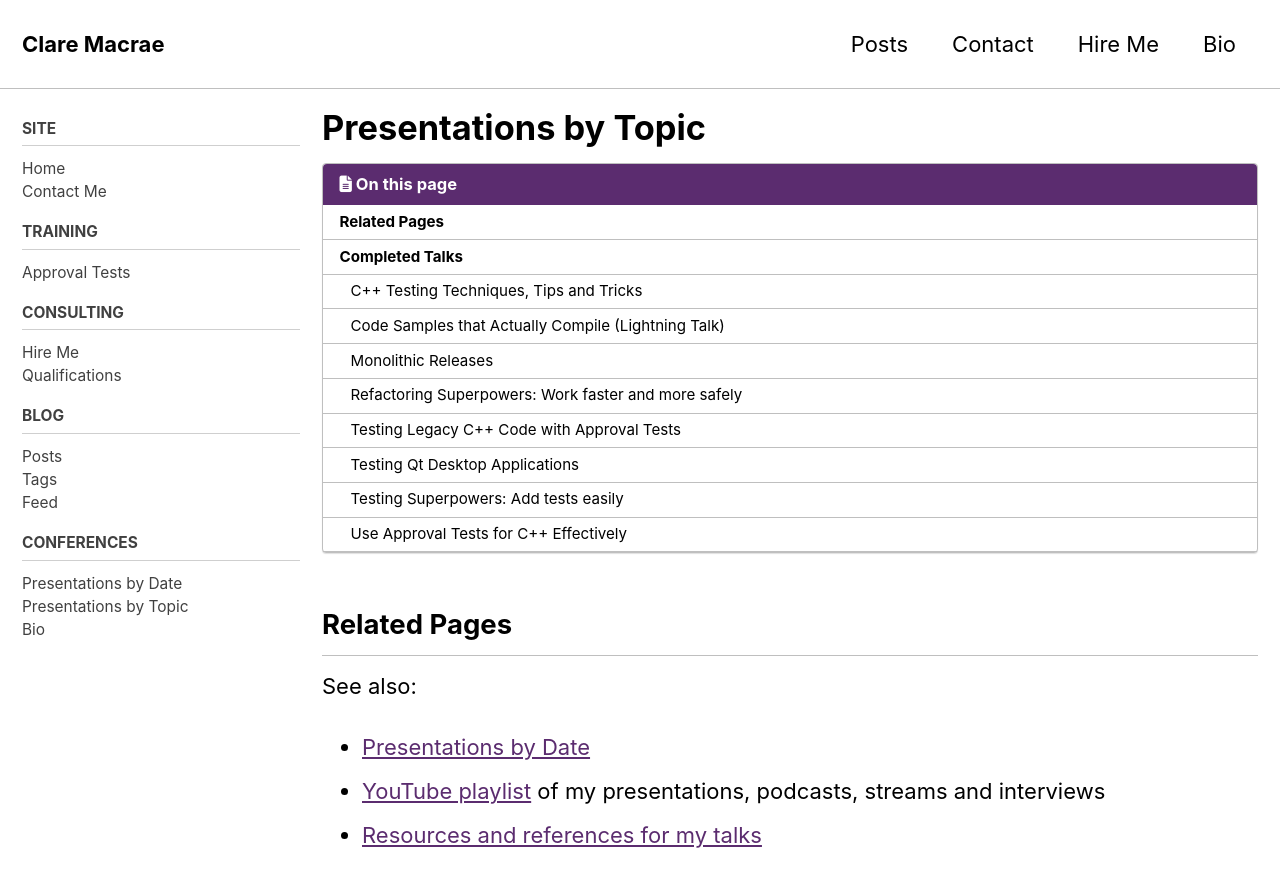
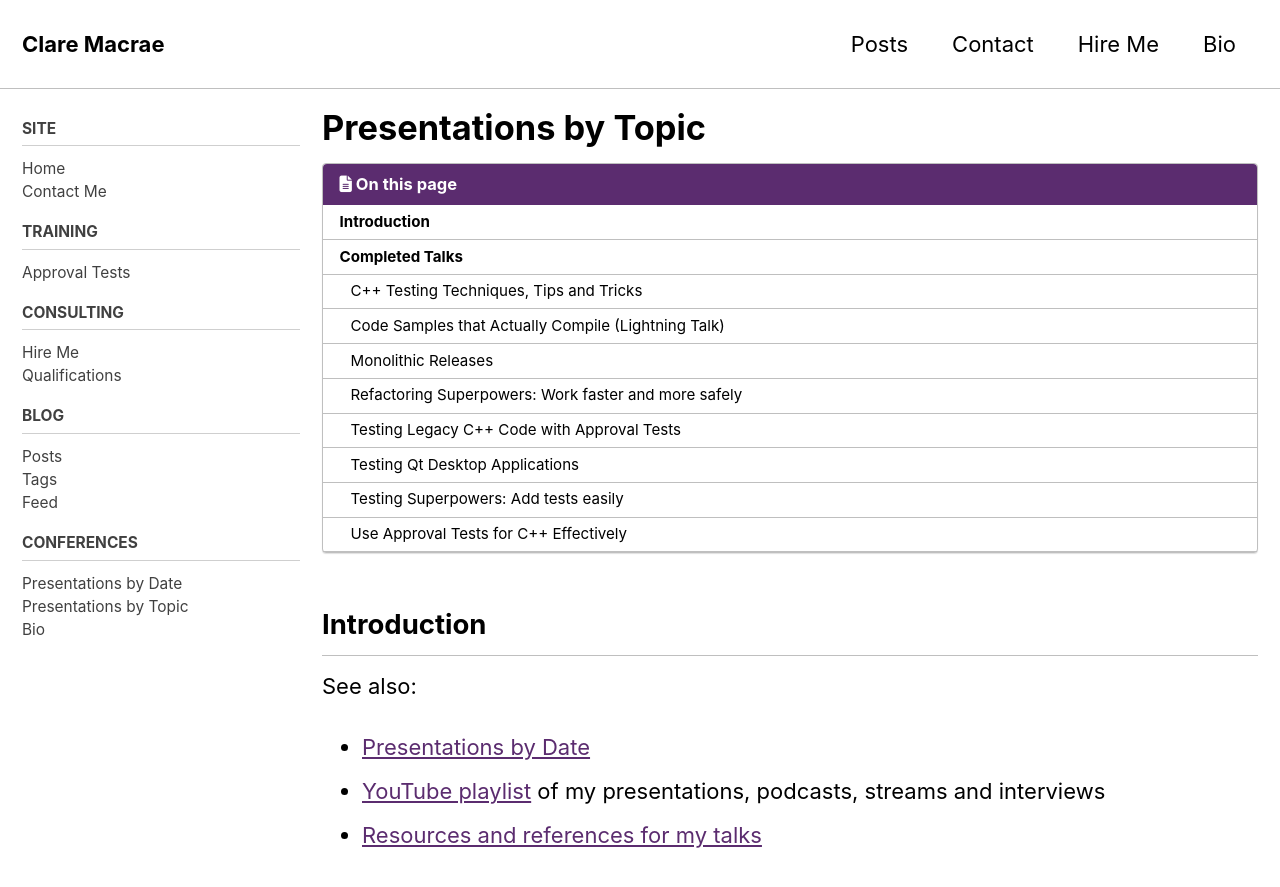
Before and after one commit to claremacrae/claremacrae.github.io, a Jekyll site: the page built from conferences/presentations_by_topic.md, in a window 1280 px wide and 900 px high. Shown: the top 887 px of the window. Built offline with Jekyll 4.4.1, drawn with Linux system fonts in a browser that asks for light colours; cached includes are drawn as plain includes; nearby versions of some CDN libraries.

Commit message:
Presentations: Better title for intro

```diff
--- a/_includes/presentations/see-also.html
+++ b/_includes/presentations/see-also.html
@@ -1,4 +1,4 @@
-<h2 id="related-pages">Related Pages</h2>
+<h2 id="introduction">Introduction</h2>
 
 <p>See also:</p>
 <ul>
```
